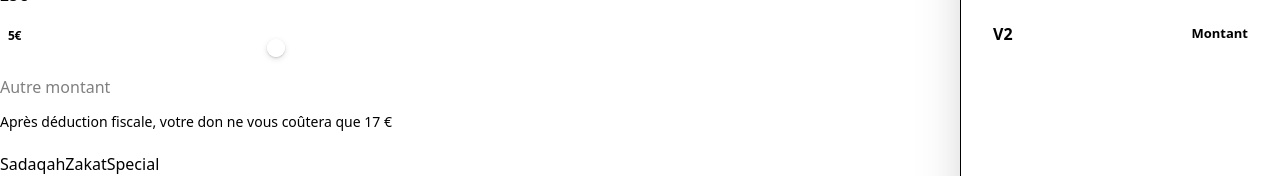
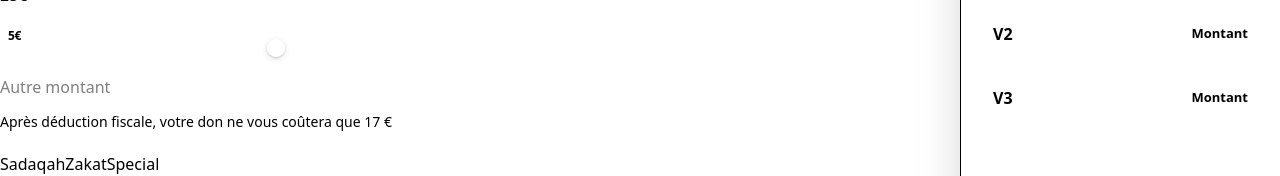
Before and after one commit to chaaaady/NeenaV3, a Next.js app: page /step-amount in a window 1280 px wide. Both pictures are taken after a click on the button "Menu". Shown: the part 163-339 px from the top of the page. Built offline with nearby package versions, Linux system fonts and the light colour scheme.

Commit message:
feat: Add V3 routes (amount/personal/payment) and menu link; V3 initially mirrors V2

```diff
--- /dev/null
+++ b/src/app/(don)/step-amount-v3/page.tsx
@@ -0,0 +1 @@
+export { default } from "../step-amount-v2/page";
--- /dev/null
+++ b/src/app/(don)/step-payment-v3/page.tsx
@@ -0,0 +1 @@
+export { default } from "../step-payment/page";
--- /dev/null
+++ b/src/app/(don)/step-personal-v3/page.tsx
@@ -0,0 +1 @@
+export { default } from "../step-personal-v2/page";
--- a/src/components/SideMenu.tsx
+++ b/src/components/SideMenu.tsx
@@ -68,6 +68,12 @@ export function SideMenu({ isOpen, onClose }: { isOpen: boolean; onClose: () =>
               <span className="text-[13px] font-[600] text-[var(--text-muted)]">Montant</span>
             </span>
           </Link>
+          <Link href="/step-amount-v3" className="block" onClick={onClose}>
+            <span className="w-full flex items-center justify-between p-4 rounded-[var(--radius-all)] hover:bg-[var(--surface-2)] transition-colors text-left text-[16px] font-[700] text-[var(--text)]">
+              V3
+              <span className="text-[13px] font-[600] text-[var(--text-muted)]">Montant</span>
+            </span>
+          </Link>
         </nav>
       </div>
     </div>
--- a/src/styles/base.css
+++ b/src/styles/base.css
@@ -597,14 +597,14 @@
   /* Frequency selector - Individual buttons design */
   .segmented-track {
     height: auto;
-    background: var(--surface-2);
-    border: 1px solid rgba(0, 0, 0, 0.12);
+    background: var(--card);
+    border: 1px solid rgba(0, 0, 0, 0.04);
     border-radius: 12px;
     padding: 6px;
     position: relative;
     display: flex;
     gap: 8px;
-    box-shadow: 0 0 6px rgba(11,18,32,0.04), 0 2px 8px rgba(11,18,32,0.06);
+    box-shadow: var(--shadow-card);
   }
 
   .segmented-thumb {
```
